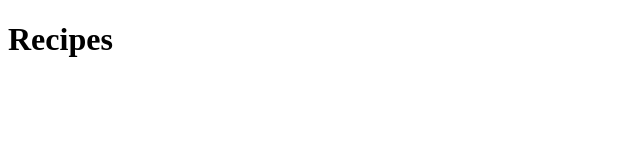
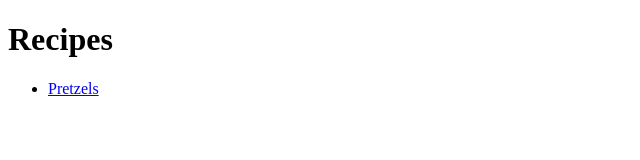
Before and after one commit to Dvalfonso/odin-recipes, a plain HTML site: page index.html in a window 1280 px wide. Shown: the full height of the page, 0-640 px from the left. Drawn offline with Linux system fonts and the light colour scheme.

Commit message:
Agregue pretzels.html

```diff
--- a/index.html
+++ b/index.html
@@ -6,5 +6,8 @@
     </head>
     <body>
         <h1>Recipes</h1>
+        <ul>
+            <li><a href="pretzels.html">Pretzels</a></li>
+        </ul>
     </body>
 </html>
```
Also changed, not shown: pretzels.html (added).
